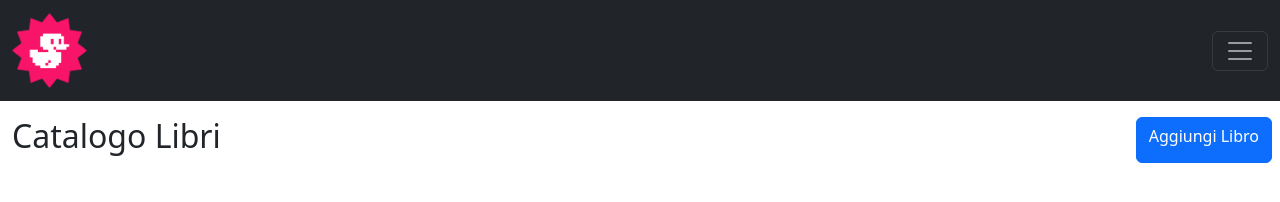
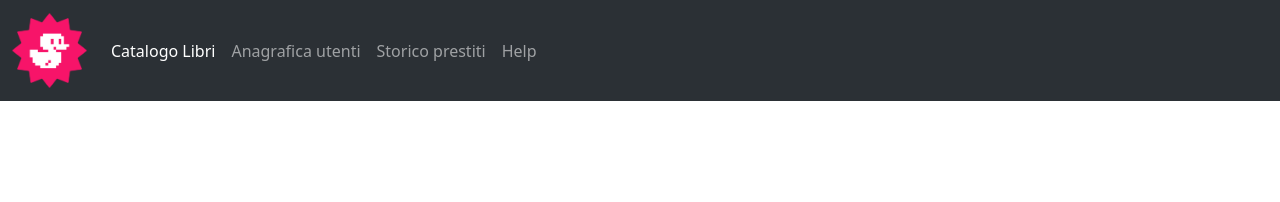
Before and after one commit to LorenzoLemmi/html-css-bootstrap-dashboard, a plain HTML site: page index.html in a window 1280 px wide. Drawn offline with nearby package versions, Linux system fonts and the light colour scheme.

Commit message:
fix: Navbar desktop

```diff
--- a/index.html
+++ b/index.html
@@ -9,60 +9,38 @@
     <link rel="stylesheet" href="./css/style.css">
 </head>
 
-<body class="container-fluid">
+<body>
 
     <!--Navbar-->
-    <div class="row">
-        <nav class="navbar navbar-dark bg-dark sticky-top">
+    <header>
+        <nav class="navbar navbar-expand-lg bg-body-tertiary" data-bs-theme="dark">
             <div class="container-fluid">
             <a class="navbar-brand" href="#"><img src="./img/duck.png" alt="Logo"></a>
-            <button class="navbar-toggler" type="button" data-bs-toggle="offcanvas" data-bs-target="#offcanvasDarkNavbar" aria-controls="offcanvasDarkNavbar" aria-label="Toggle navigation">
+            <button class="navbar-toggler" type="button" data-bs-toggle="collapse" data-bs-target="#navbarNav" aria-controls="navbarNav" aria-expanded="false" aria-label="Toggle navigation">
                 <span class="navbar-toggler-icon"></span>
             </button>
-            <div class="offcanvas offcanvas-end text-bg-dark" tabindex="-1" id="offcanvasDarkNavbar" aria-labelledby="offcanvasDarkNavbarLabel">
-                <div class="offcanvas-header">
-                    <h5 class="offcanvas-title" id="offcanvasDarkNavbarLabel">Dark offcanvas</h5>
-                    <button type="button" class="btn-close btn-close-white" data-bs-dismiss="offcanvas" aria-label="Close"></button>
-                </div>
-                <div class="offcanvas-body">
-                    <ul class="navbar-nav justify-content-end flex-grow-1 pe-3">
+            <div class="collapse navbar-collapse" id="navbarNav">
+                <ul class="navbar-nav">
                 <li class="nav-item">
-                        <a class="nav-link active" aria-current="page" href="#">Home</a>
+                    <a class="nav-link active" aria-current="page" href="#">Catalogo Libri</a>
                 </li>
                 <li class="nav-item">
-                        <a class="nav-link" href="#">Link</a>
+                    <a class="nav-link" href="#">Anagrafica utenti</a>
                 </li>
-                        <li class="nav-item dropdown">
-                        <a class="nav-link dropdown-toggle" href="#" role="button" data-bs-toggle="dropdown" aria-expanded="false">
-                        Dropdown
-                        </a>
-                        <ul class="dropdown-menu dropdown-menu-dark">
-                            <li><a class="dropdown-item" href="#">Action</a></li>
-                            <li><a class="dropdown-item" href="#">Another action</a></li>
-                            <li>
-                                <hr class="dropdown-divider">
+                <li class="nav-item">
+                    <a class="nav-link" href="#">Storico prestiti</a>
                 </li>
-                            <li><a class="dropdown-item" href="#">Something else here</a></li>
-                        </ul>
+                <li class="nav-item">
+                    <a class="nav-link">Help</a>
                 </li>
                 </ul>
-                    <form class="d-flex mt-3" role="search">
-                        <input class="form-control me-2" type="search" placeholder="Search" aria-label="Search">
-                        <button class="btn btn-success" type="submit">Search</button>
-                    </form>
-                    </div>
             </div>
             </div>
         </nav>
-    </div>
+    </header>
     <!--End-->
 
-    <!--H1 and button-->
-    <div class="row pt-3 pe-2">
-        <h1 class="col fs-2">Catalogo Libri</h1>
-        <a class="btn btn-primary col-auto" href="#" role="button">Aggiungi Libro</a>
-    </div>
-    <!--End-->
+
 
 
 
```
Lines whose indentation alone changed are shown as unchanged.
